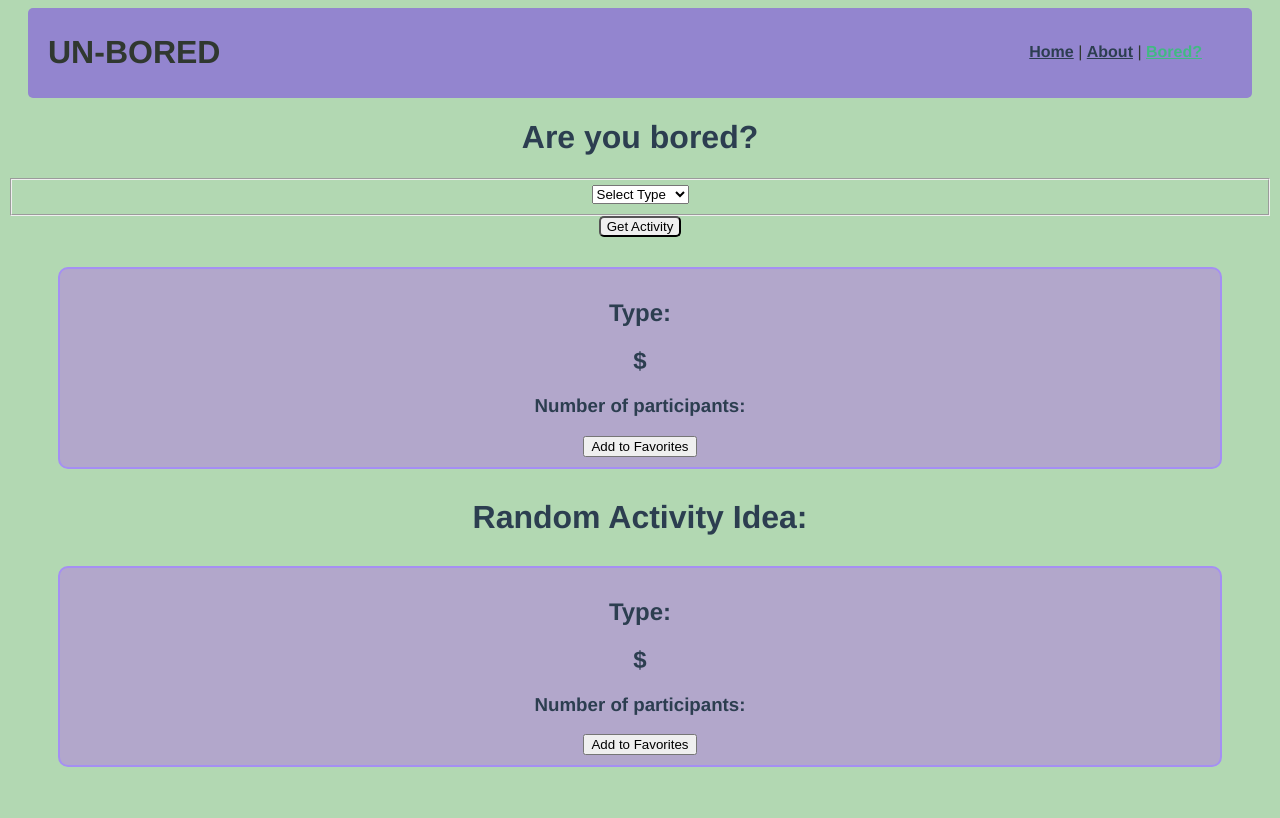
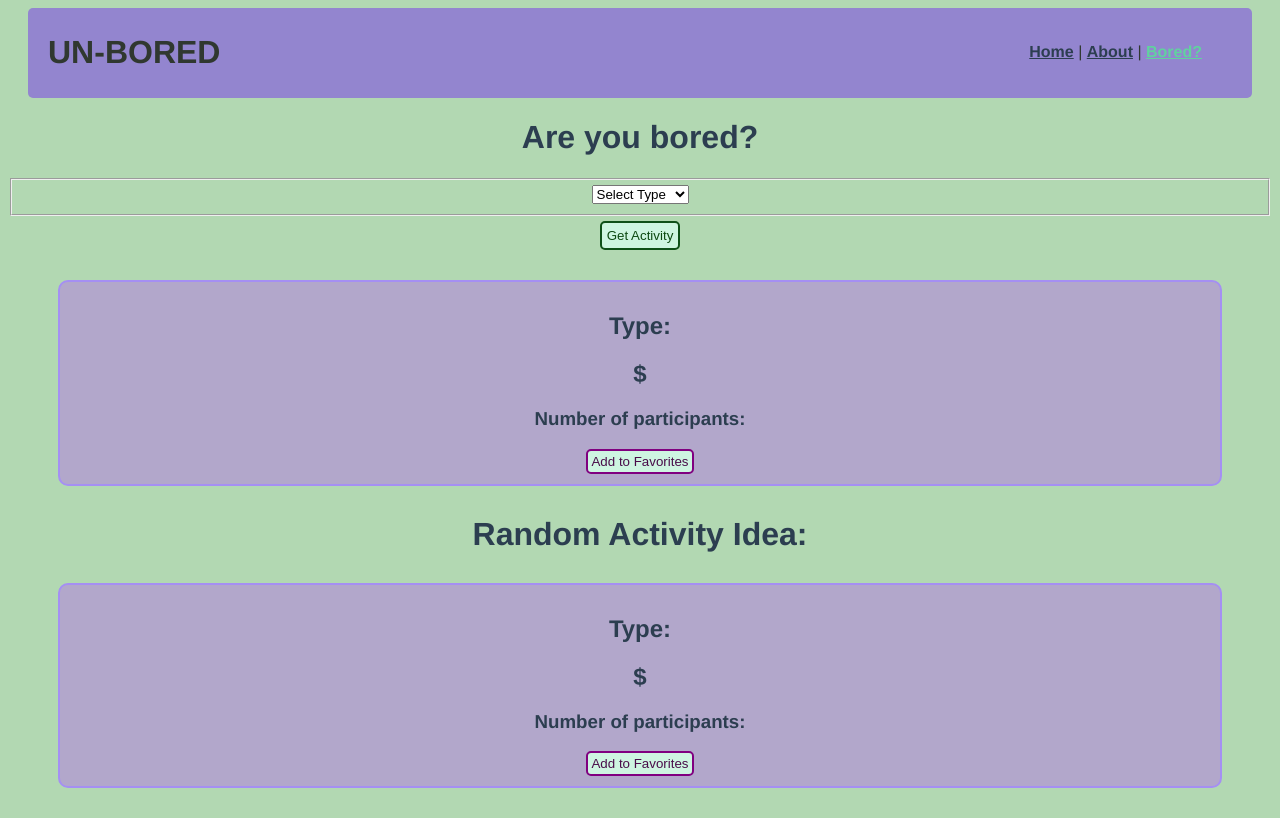
Before and after one commit to layguillen/bored-project, a Vue app in the folder bored-vue/: page /bored in a window 1280 px wide. Built offline with nearby package versions, Linux system fonts and the light colour scheme; no server answers.

Commit message:
button styling

```diff
--- a/bored-vue/src/App.vue
+++ b/bored-vue/src/App.vue
@@ -43,6 +43,6 @@ nav a {
 }
 
 nav a.router-link-exact-active {
-  color: #42b983;
+  color: #61d19f;
 }
 </style>
--- a/bored-vue/src/components/ActivityBox.vue
+++ b/bored-vue/src/components/ActivityBox.vue
@@ -20,7 +20,7 @@
             <h2>Type: {{ ActivityByType.type }}</h2>
             <h2>$ {{ ActivityByType.price }}</h2>
             <h3>Number of participants: {{ ActivityByType.participants }}</h3>
-            <button class="add-botton" v-on:click="addActivity(Activity)">Add to Favorites</button>
+            <button class="add-button" v-on:click="addActivity(Activity)">Add to Favorites</button>
         </div>
         <h1>Random Activity Idea:</h1>
         <div class="activity-box">
@@ -28,7 +28,7 @@
             <h2>Type: {{ Activity.type }}</h2>
             <h2>$ {{ Activity.price }}</h2>
             <h3>Number of participants: {{ Activity.participants }}</h3>
-            <button class="add-botton" v-on:click="addActivity(Activity)">Add to Favorites</button>
+            <button class="add-button" v-on:click="addActivity(Activity)">Add to Favorites</button>
         </div>
     </div>
 </template>
@@ -86,12 +86,23 @@ import BackendService from '@/service/BackendService';
     background-color: rgb(179, 135, 220, 0.6);
 }
 
-.add-button :hover{
+.add-button{
+    border-radius: 5px;
     cursor: pointer;
+    padding: 3px;
+    border: 2px solid purple;
+    color: rgb(73, 12, 73);
+    background-color: rgb(206, 245, 225);
 }
 
 .get-activity{
+    margin-top: 5px;
     border-radius: 5px;
+    cursor: pointer;
+    padding: 5px;
+    border: 2px solid rgb(15, 80, 25);
+    color: rgb(12, 73, 17);
+    background-color: rgb(206, 245, 225);
 }
 
 </style>
--- a/bored-vue/src/views/AboutView.vue
+++ b/bored-vue/src/views/AboutView.vue
@@ -11,4 +11,8 @@
 
 <style>
 
+.about{
+  font-family: 'Segoe UI', Tahoma, Geneva, Verdana, sans-serif;
+}
+
 </style>
```
